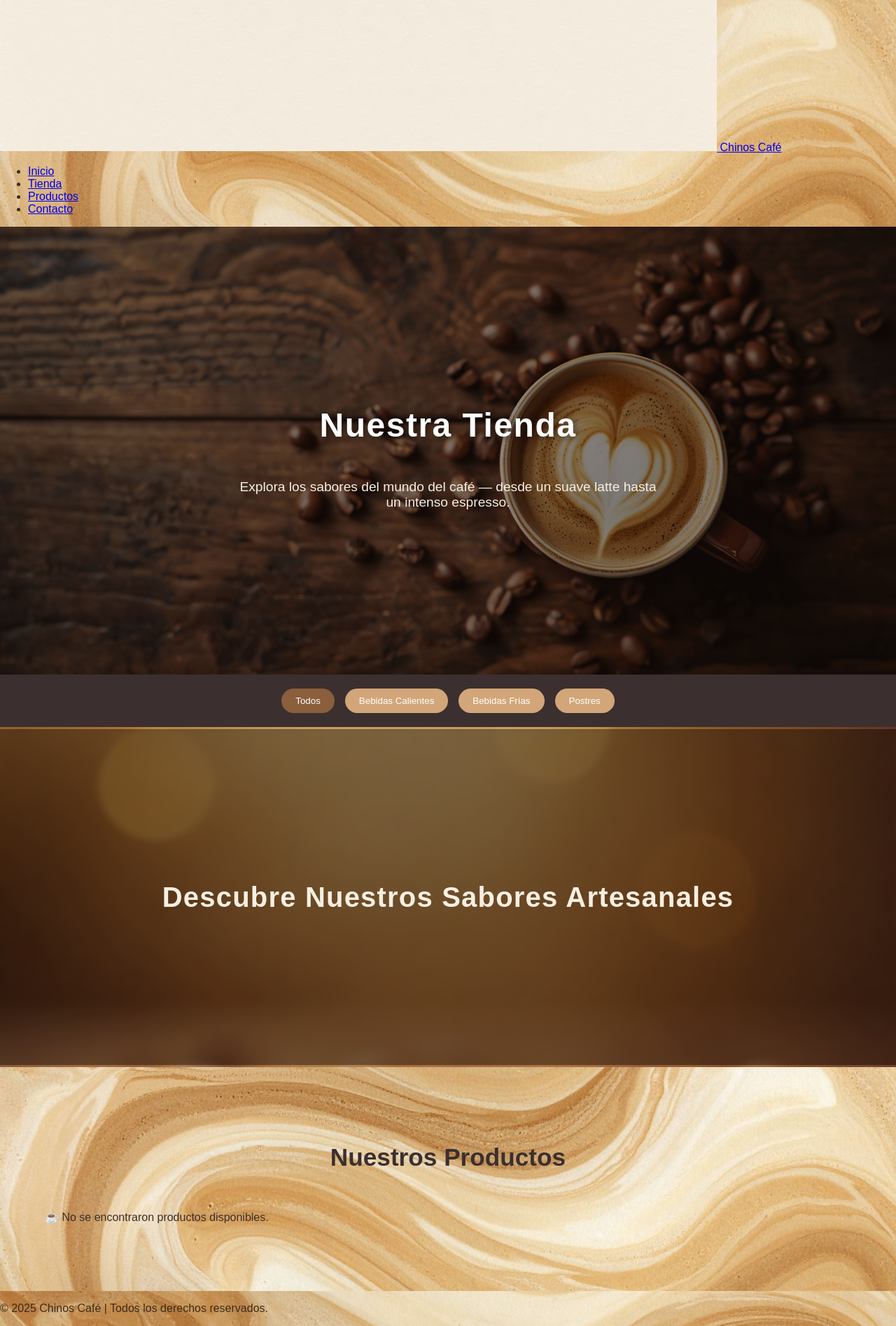
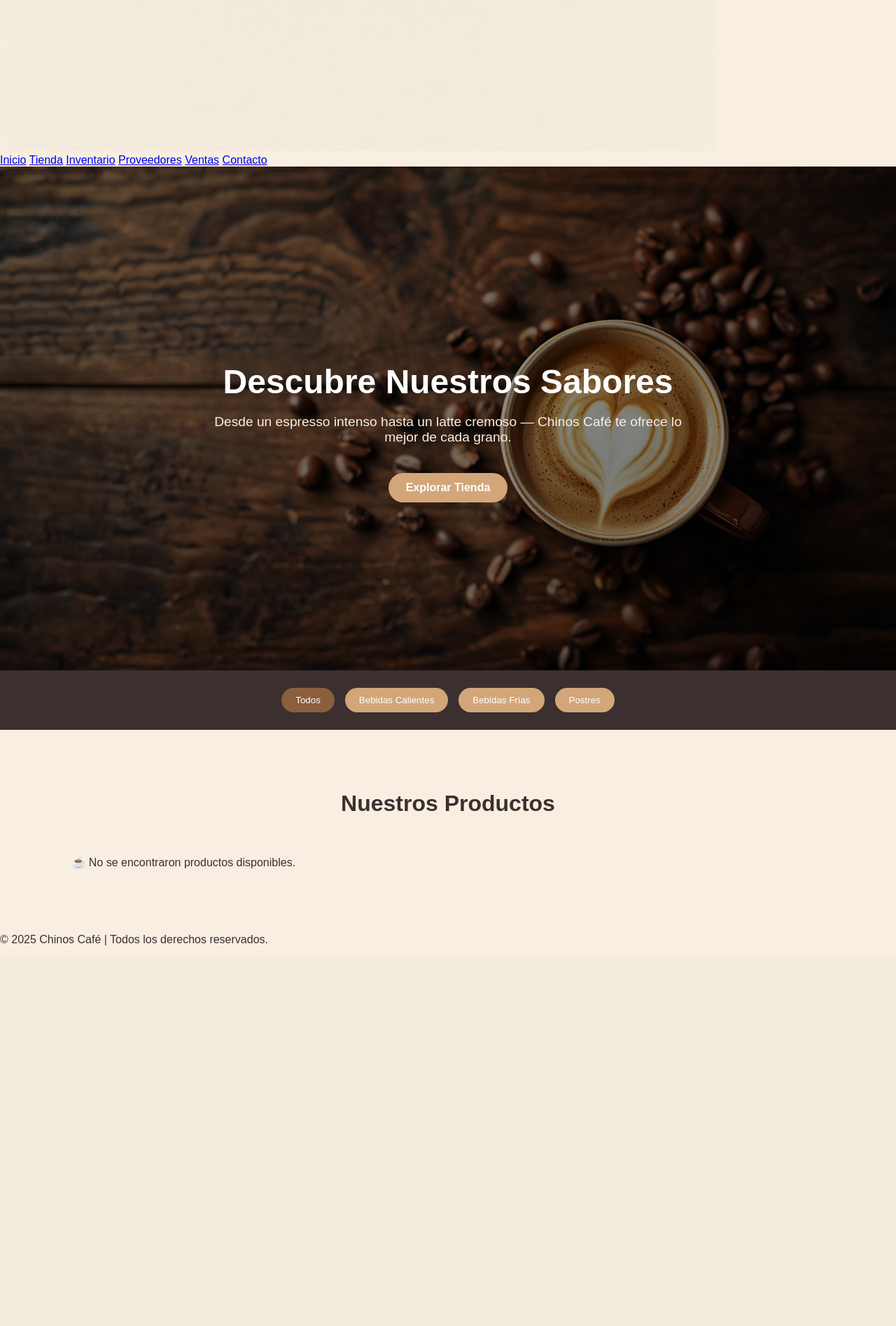
Before and after one commit to Eddie031-beep/chinoscafe, a PHP site: page /views/tienda.php in a window 1280 px wide. Shown: the part 1320-3215 px from the top of the page at 70% size. After the commit the page ends 2671 px from the top, so only its background shows below. Run offline with PHP 8.4, Linux system fonts and the light colour scheme; data that the repository does not hold is empty.

Commit message:
Falta la correción de errores.

```diff
--- a/assets/css/tienda.css
+++ b/assets/css/tienda.css
@@ -1,244 +1,172 @@
+/* ======================
+🎨 Paleta café natural
+====================== */
+:root {
+    --cafe-oscuro: #3b2f2f;
+    --cafe-medio: #8b5e3c;
+    --cafe-claro: #d2a679;
+    --crema: #f8efe2;
+    --blanco: #fff;
+    --sombra: rgba(0,0,0,0.15);
+}
+
 body {
     margin: 0;
     font-family: 'Poppins', sans-serif;
-    background: url('../img/coffee-texture.jpg') center/cover fixed;
-    background-blend-mode: multiply;
-    background-color: #f7efe2;
-    color: #3e2c1b;
+    background-color: var(--crema);
+    color: var(--cafe-oscuro);
 }
-/* ===============================
-🟤 BANNER PRINCIPAL
-================================= */
-.banner-tienda {
-    position: relative;
-    height: 80vh;
+
+/* ======================
+🟤 Hero principal
+====================== */
+.hero-tienda {
     background: url('../img/hero-cafe2.jpg') center/cover no-repeat fixed;
+    height: 90vh;
     display: flex;
     align-items: center;
     justify-content: center;
-    color: #fff;
     text-align: center;
+    position: relative;
+    color: var(--blanco);
 }
 
-.banner-tienda .overlay {
+.hero-tienda::after {
+    content: "";
     position: absolute;
     inset: 0;
-    background: rgba(25, 15, 10, 0.5);
-    display: flex;
-    flex-direction: column;
-    justify-content: center;
-    align-items: center;
-    padding: 20px;
-    z-index: 2;
+    background: rgba(0,0,0,0.45);
 }
 
-.banner-tienda h1 {
-    font-size: 3rem;
-    letter-spacing: 1.5px;
-    font-weight: 600;
-    text-shadow: 2px 2px 10px rgba(0, 0, 0, 0.5);
+.contenido-hero {
+    position: relative;
+    z-index: 2;
+    max-width: 700px;
+    padding: 20px;
 }
 
-.banner-tienda p {
-    font-size: 1.2rem;
-    color: #f8efe2;
-    margin-top: 10px;
-    max-width: 600px;
+.contenido-hero h1 {
+    font-size: 3rem;
+    margin-bottom: 15px;
 }
 
+.contenido-hero p {
+    font-size: 1.2rem;
+    color: var(--crema);
+}
 
-/* ===============================
-   ☕ FILTROS
-================================= */
+.btn-hero {
+    display: inline-block;
+    margin-top: 20px;
+    background: var(--cafe-claro);
+    color: var(--blanco);
+    padding: 12px 25px;
+    border-radius: 25px;
+    text-decoration: none;
+    font-weight: bold;
+    transition: background 0.3s ease;
+}
+.btn-hero:hover {
+    background: var(--cafe-medio);
+}
+
+/* ======================
+☕ Filtros
+====================== */
 .filtros {
     display: flex;
     justify-content: center;
-    align-items: center;
-    background-color: #3b2f2f;
-    padding: 20px;
+    flex-wrap: wrap;
     gap: 15px;
-    flex-wrap: wrap;
+    padding: 25px;
+    background: var(--cafe-oscuro);
 }
 
 .filtro-btn {
-    background-color: #d2a679;
+    background: var(--cafe-claro);
     border: none;
-    color: #fff;
+    color: var(--blanco);
     padding: 10px 20px;
-    border-radius: 25px;
-    font-weight: 500;
+    border-radius: 20px;
     cursor: pointer;
-    transition: all 0.3s ease;
+    transition: background 0.3s;
 }
 
 .filtro-btn:hover,
 .filtro-btn.activo {
-    background-color: #8b5e3c;
+    background: var(--cafe-medio);
 }
 
-/* ===============================
-   🧃 PRODUCTOS
-================================= */
-.tienda {
-    padding: 80px 5%;
-    background: url('../img/coffee-texture.jpg') center/cover fixed no-repeat;
-    color: #3b2f2f;
+/* ======================
+🧁 Productos
+====================== */
+.productos {
+    padding: 60px 8%;
 }
 
 .titulo-seccion {
     text-align: center;
-    font-size: 2.2rem;
-    font-weight: 600;
+    font-size: 2rem;
+    color: var(--cafe-oscuro);
     margin-bottom: 40px;
-    color: #3b2f2f;
 }
 
 .grid {
     display: grid;
     grid-template-columns: repeat(auto-fit, minmax(250px, 1fr));
-    gap: 30px;
+    gap: 25px;
 }
 
 .card {
-    background-color: #fffaf5;
+    background: var(--blanco);
     border-radius: 15px;
-    box-shadow: 0 4px 12px rgba(0, 0, 0, 0.15);
+    box-shadow: 0 5px 15px var(--sombra);
     overflow: hidden;
     transition: transform 0.3s ease, box-shadow 0.3s ease;
-    opacity: 0;
-    transform: translateY(30px);
-}
-
-.card img {
-    width: 100%;
-    height: 220px;
-    object-fit: cover;
-}
-
-.card .info {
-    padding: 15px;
-}
-
-.card h3 {
-    color: #3b2f2f;
-    margin-bottom: 8px;
-}
-
-.card p {
-    color: #555;
-    font-size: 0.9rem;
-    margin-bottom: 10px;
-}
-
-.card .precio {
-    color: #b87333;
-    font-weight: bold;
-    font-size: 1.1rem;
 }
 
 .card:hover {
-    transform: translateY(-10px);
-    box-shadow: 0 8px 16px rgba(0, 0, 0, 0.25);
+    transform: translateY(-8px);
+    box-shadow: 0 10px 20px rgba(0,0,0,0.25);
 }
 
-/* ===== Tarjetas ===== */
-.card {
-    background-color: #fff;
-    border-radius: 15px;
-    box-shadow: 0 6px 15px rgba(0, 0, 0, 0.15);
+.img-container {
+    height: 220px;
     overflow: hidden;
-    transition: all 0.3s ease;
 }
-.card:hover {
-    transform: translateY(-5px);
-}
-.card img {
+
+.img-container img {
     width: 100%;
-    height: 220px;
+    height: 100%;
     object-fit: cover;
     transition: transform 0.4s ease;
 }
+
 .card:hover img {
-    transform: scale(1.05);
+    transform: scale(1.08);
 }
-.card .info {
+
+.info {
     padding: 15px;
     text-align: center;
 }
-.card h3 {
+
+.info h3 {
     margin: 10px 0 5px;
+    color: var(--cafe-oscuro);
 }
-.card p {
-    color: #6f4e37;
-    font-size: 14px;
+
+.info p {
+    font-size: 0.9rem;
+    color: #555;
 }
+
 .precio {
-    background-color: #d1a05a;
-    color: #fff;
+    background: var(--cafe-claro);
+    color: var(--blanco);
     padding: 7px 12px;
-    border-radius: 20px;
+    border-radius: 25px;
     display: inline-block;
     margin-top: 10px;
+    font-weight: bold;
 }
-
-/* ===== Responsivo ===== */
-@media (max-width: 768px) {
-    .banner-tienda h1 {
-        font-size: 2rem;
-    }
-    .banner-tienda p {
-        font-size: 1rem;
-    }
-    .card img {
-        height: 190px;
-    }
-}
-/* ===============================
-   🌅 SECCIÓN DE TRANSICIÓN
-================================= */
-.fondo-transicion {
-    position: relative;
-    height: 60vh;
-    background: url('../img/hero-cafe3.jpg') center/cover no-repeat fixed;
-    display: flex;
-    align-items: center;
-    justify-content: center;
-    overflow: hidden;
-    margin: 0;
-    border-top: 3px solid rgba(90, 55, 30, 0.3);
-    border-bottom: 3px solid rgba(90, 55, 30, 0.3);
-}
-
-.fondo-transicion::before {
-    content: "";
-    position: absolute;
-    inset: 0;
-    background: rgba(20, 10, 5, 0.55);
-    -webkit-backdrop-filter: blur(3px);
-    backdrop-filter: blur(3px);
-}
-
-.fondo-transicion h2 {
-    position: relative;
-    color: #f8efe2;
-    font-size: 2.5rem;
-    font-weight: 600;
-    letter-spacing: 1.2px;
-    text-align: center;
-    opacity: 0;
-    transform: translateY(40px);
-    transition: all 1s ease;
-}
-
-
-/* Animación de aparición suave */
-@keyframes fadeIn {
-    from {
-        opacity: 0;
-        transform: translateY(20px);
-    }
-    to {
-        opacity: 1;
-        transform: translateY(0);
-    }
-}
--- a/includes/header.php
+++ b/includes/header.php
@@ -1,24 +1,18 @@
 <header class="navbar">
-    <div class="container">
+    <div class="nav-container">
+        <!-- 🟤 LOGO -->
         <a href="../views/index.php" class="logo">
-            <img src="../assets/img/Logo.jpg" alt="Chinos Café Logo">
-            <span>Chinos Café</span>
+            <img src="../assets/img/Logo.jpg" alt="Chino's Café">
         </a>
 
+        <!-- 🟤 MENÚ DE NAVEGACIÓN -->
         <nav class="menu">
-            <ul>
-                <li><a href="../views/index.php">Inicio</a></li>
-                <li><a href="../views/tienda.php">Tienda</a></li>
-                <li><a href="#productos">Productos</a></li>
-                <li><a href="#contacto">Contacto</a></li>
-
-                <?php
-                // 🧩 Solo mostrar el enlace Admin si hay sesión activa de administrador
-                if (isset($_SESSION['rol']) && $_SESSION['rol'] === 'admin') {
-                    echo '<li><a href="../views/admin/dashboard.php">Admin</a></li>';
-                }
-                ?>
-            </ul>
+            <a href="../views/index.php">Inicio</a>
+            <a href="../views/tienda.php">Tienda</a>
+            <a href="../views/inventario.php">Inventario</a>
+            <a href="../views/proveedores.php">Proveedores</a>
+            <a href="../views/ventas.php">Ventas</a>
+            <a href="../php/guardar_contacto.php">Contacto</a>
         </nav>
     </div>
 </header>
--- a/views/tienda.php
+++ b/views/tienda.php
@@ -11,16 +11,21 @@
     <meta charset="UTF-8">
     <meta name="viewport" content="width=device-width, initial-scale=1.0">
     <title>Tienda | Chinos Café</title>
+
+    <!-- ✅ Estilos -->
     <link rel="stylesheet" href="../assets/css/tienda.css?v=<?php echo time(); ?>">
 </head>
 <body>
+
+    <!-- ✅ Header global -->
     <?php include("../includes/header.php"); ?>
 
-    <!-- 🟤 BANNER PRINCIPAL -->
-    <section class="banner-tienda">
-        <div class="overlay">
-            <h1>Nuestra Tienda</h1>
-            <p>Explora los sabores del mundo del café — desde un suave latte hasta un intenso espresso.</p>
+    <!-- 🟤 HERO PRINCIPAL -->
+    <section class="hero-tienda">
+        <div class="contenido-hero">
+            <h1>Descubre Nuestros Sabores</h1>
+            <p>Desde un espresso intenso hasta un latte cremoso — Chinos Café te ofrece lo mejor de cada grano.</p>
+            <a href="#productos" class="btn-hero">Explorar Tienda</a>
         </div>
     </section>
 
@@ -32,13 +37,8 @@
         <button class="filtro-btn" data-categoria="Postre">Postres</button>
     </section>
 
-    <!-- 🌅 Sección de transición entre banner y productos -->
-    <section class="fondo-transicion">
-        <h2>Descubre Nuestros Sabores Artesanales</h2>
-    </section>
-
     <!-- 🟤 PRODUCTOS -->
-    <main class="tienda">
+    <main id="productos" class="productos">
         <h2 class="titulo-seccion">Nuestros Productos</h2>
         <div class="grid" id="productosGrid">
             <?php
@@ -49,21 +49,18 @@
                 } else {
                     while ($row = $query->fetch(PDO::FETCH_ASSOC)) {
                         $img = "../assets/img/" . $row['imagen'];
-                        if (!file_exists($img)) {
-                            $nombreBase = pathinfo($row['imagen'], PATHINFO_FILENAME);
-                            if (file_exists("../assets/img/{$nombreBase}.jpg")) $img = "../assets/img/{$nombreBase}.jpg";
-                            elseif (file_exists("../assets/img/{$nombreBase}.jpeg")) $img = "../assets/img/{$nombreBase}.jpeg";
-                            else $img = "../assets/img/default.jpg";
-                        }
 
-                        echo "<div class='card' data-categoria='{$row['categoria']}'>";
-                        echo "<img src='$img' alt='{$row['nombre']}'>";
-                        echo "<div class='info'>";
-                        echo "<h3>{$row['nombre']}</h3>";
-                        echo "<p>{$row['descripcion']}</p>";
-                        echo "<span class='precio'>\$ {$row['precio']}</span>";
-                        echo "</div>";
-                        echo "</div>";
+                        echo "
+                        <div class='card' data-categoria='{$row['categoria']}'>
+                            <div class='img-container'>
+                                <img src='$img' alt='{$row['nombre']}'>
+                            </div>
+                            <div class='info'>
+                                <h3>{$row['nombre']}</h3>
+                                <p>{$row['descripcion']}</p>
+                                <span class='precio'>\$ {$row['precio']}</span>
+                            </div>
+                        </div>";
                     }
                 }
             } catch (PDOException $e) {
@@ -73,8 +70,10 @@
         </div>
     </main>
 
+    <!-- ✅ Footer global -->
     <?php include("../includes/footer.php"); ?>
 
+    <!-- ✅ Script JS -->
     <script src="../assets/js/tienda.js"></script>
 </body>
 </html>
```
Also changed, not shown: assets/css/style.css (+72 -0 lines), js/tienda.js (+4 -25 lines).
